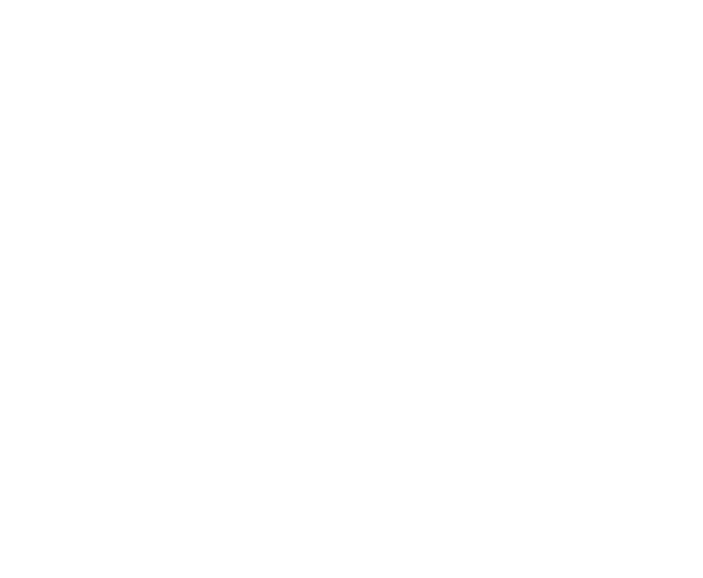
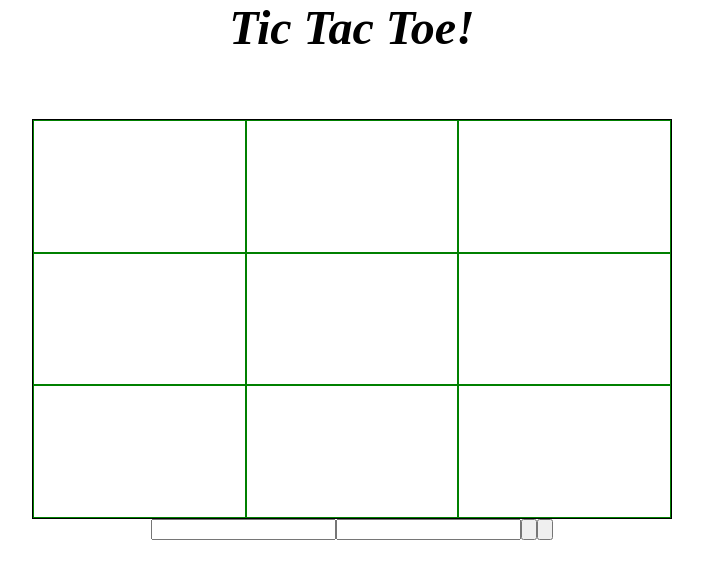
Before and after one commit to CreativeCleverCarlos/Tic-Tac-Toe-Good, a plain HTML site: page index.html in a window 1280 px wide. Shown: the whole page, without its empty margins (288-991 px from the left). Drawn offline with Linux system fonts and the light colour scheme.

Commit message:
html setup complete

```diff
--- a/css/style.css
+++ b/css/style.css
@@ -0,0 +1,32 @@
+*{
+    box-sizing: border-box;
+    margin: 0;
+
+}
+
+h1{
+    font-size: 3em;
+    font-style:italic;
+    text-align: center;
+}
+
+.gameboard{
+    width: 50vw;
+    height: 50vh;
+    border: solid black 1px;
+    display: grid;
+    grid-template-columns: repeat(3, auto);
+    margin-top: 5%;
+    margin-left: auto;
+    margin-right: auto;
+
+}
+
+.cells{
+    border: solid green 1px;
+}
+
+.ui{
+    display: flex;
+    justify-content: center;
+}
--- a/index.html
+++ b/index.html
@@ -7,7 +7,28 @@
     <link rel="stylesheet" href="css/style.css">
 </head>
 <body>
-
+    <header>
+        <h1>Tic Tac Toe!</h1>
+    </header>
+    <main>
+        <section class="gameboard">
+            <div class="cells"></div>
+            <div class="cells"></div>
+            <div class="cells"></div>
+            <div class="cells"></div>
+            <div class="cells"></div>
+            <div class="cells"></div>
+            <div class="cells"></div>
+            <div class="cells"></div>
+            <div class="cells"></div>
+        </section>
+    </main>
+    <footer class="ui">
+        <input type="text" id="player1" class="players">
+        <input type="text" id="player2" class="players">
+        <button class="buttons" id="start-Game"></button>
+        <button class="buttons" id="start-Game"></button>
+    </footer>
 </body>
     <script type="text/javascript" src="js/main.js"></script>
 </html>
```
